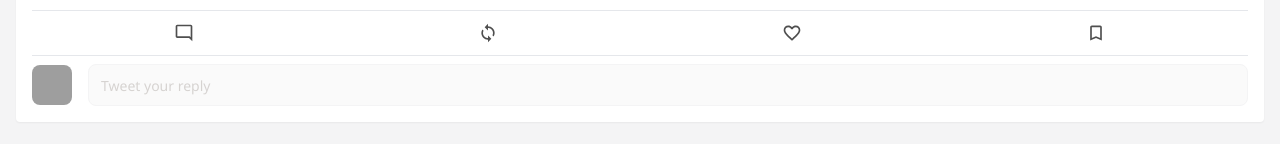
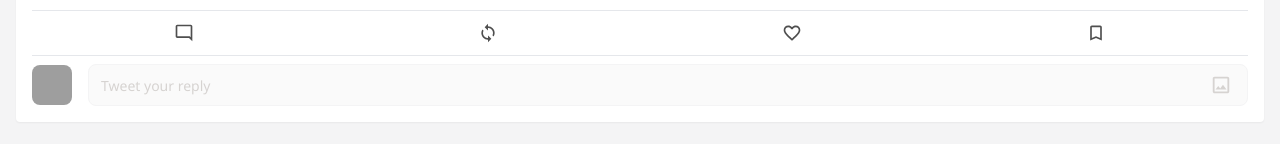
Before and after one commit to sarrietav-dev/tweeter, a Next.js app: page / in a window 1280 px wide. Shown: the part 648-792 px from the top of the page. Built offline with nearby package versions, Linux system fonts and the light colour scheme; grey boxes are pictures that could not be loaded.

Commit message:
Add MdOutlineImage icon to NewTweetForm

```diff
--- a/app/(home)/page.tsx
+++ b/app/(home)/page.tsx
@@ -1,7 +1,7 @@
 
 import NewTweetForm from "@/components/home/NewTweetForm";
 import Avatar from "@/components/shared/Avatar";
-import { MdBookmarkBorder, MdOutlineModeComment, MdFavoriteBorder, MdLoop } from "react-icons/md"
+import { MdBookmarkBorder, MdOutlineModeComment, MdFavoriteBorder, MdLoop, MdOutlineImage } from "react-icons/md"
 import Image from "next/image";
 
 export default function Home() {
@@ -49,12 +49,15 @@ export default function Home() {
           </div>
           <form className="flex items-center gap-4">
             <Avatar />
-            <div className="grow">
+            <div className="relative grow">
               <input
                 type="text"
                 placeholder="Tweet your reply"
                 className="w-full rounded-lg border border-zinc-100 bg-zinc-50 placeholder:text-sm placeholder:text-stone-300 focus:outline-none focus:ring-0"
               />
+              <button type="button" className="group absolute inset-y-0 right-3">
+                <MdOutlineImage className="rounded p-1 text-3xl text-stone-300 transition group-active:bg-gray-100" />
+              </button>
             </div>
           </form>
         </footer>
```
